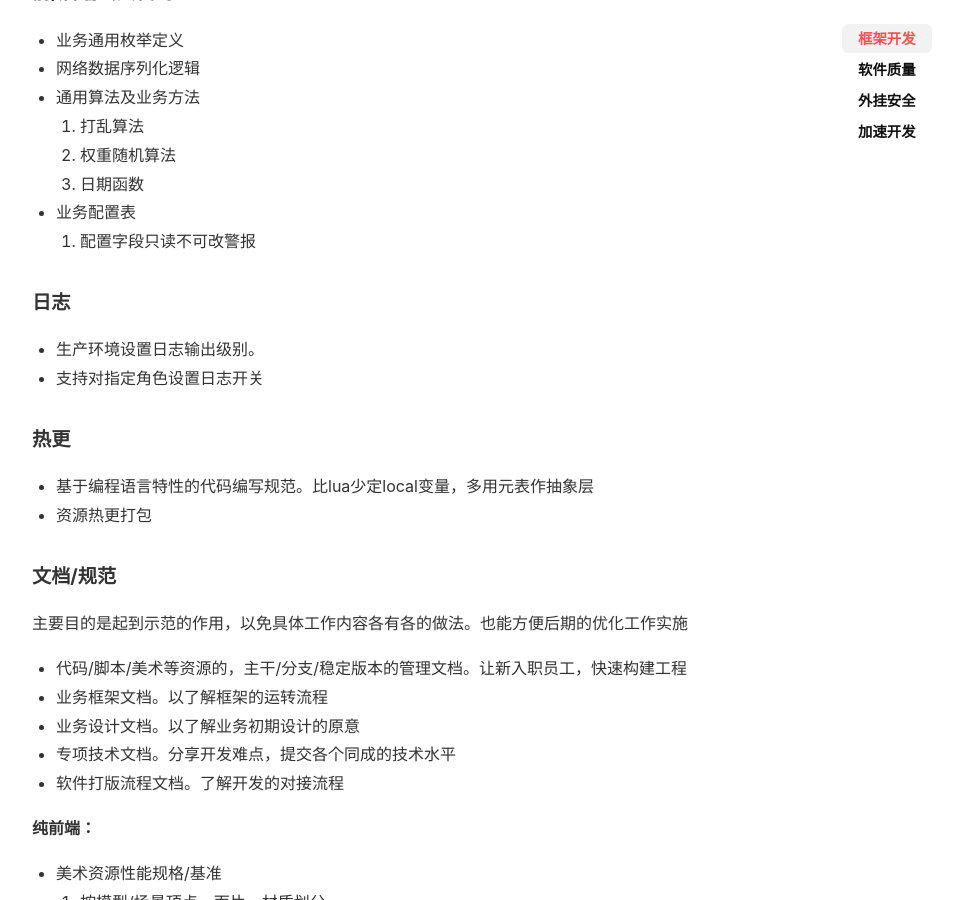
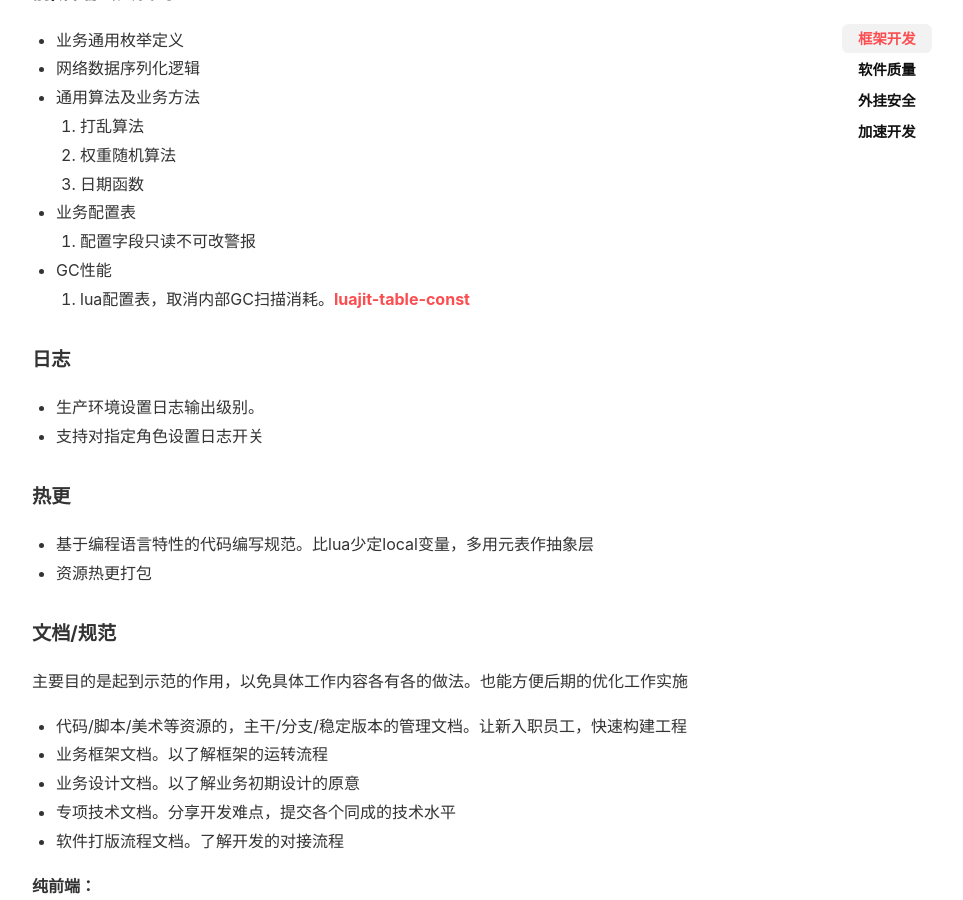
Before and after one commit to lizijie/lizijie.github.io, a Jekyll site: the page built from _posts/2021-10-10-游戏开发纲领.md, in a window 1280 px wide and 900 px high, scrolled down 1813 px. Shown: the whole window, without its empty margins (105-1068 px from the left). Built offline with Jekyll 4.4.1, drawn with Linux system fonts in a browser that asks for light colours; nearby versions of some CDN libraries; comment, search, counter and statistics services are not loaded.

Commit message:
Update 2021-10-10-游戏开发纲领.md

```diff
--- a/_posts/2021-10-10-游戏开发纲领.md
+++ b/_posts/2021-10-10-游戏开发纲领.md
@@ -63,6 +63,9 @@ tags: 游戏开发
   3. 日期函数
 * 业务配置表
     1. 配置字段只读不可改警报
+
+* GC性能
+  1. lua配置表，取消内部GC扫描消耗。[luajit-table-const](https://github.com/Drecik/luajit-table-const)
 
 #### 日志
 
```
